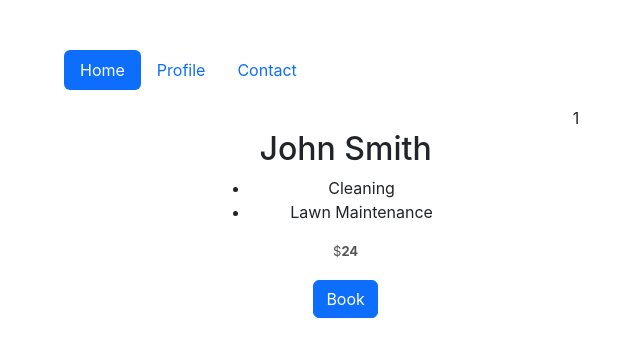
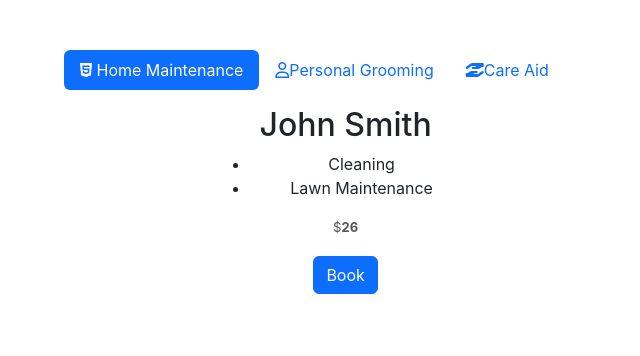
Before and after one commit to umarsalih/careio_react_frontend, a React (Create React App) app: page / in a window 1280 px wide. Shown: the top 356 px of the page, without its empty margins (64-704 px from the left). Built offline with nearby package versions, Linux system fonts and the light colour scheme.

Commit message:
add props

```diff
--- a/src/components/home/TabsPartners.jsx
+++ b/src/components/home/TabsPartners.jsx
@@ -1,29 +1,36 @@
 import React, { useState, useEffect, Fragment} from 'react';
+import PartnerCollection from '../partners/PartnersCollection';
 const TabsPartners = (props) => {
   return (
     <Fragment>
         <div className="care-tabs">
         <ul className="nav nav-pills mb-3" id="pills-tab" role="tablist">
             <li className="nav-item" role="presentation">
-                <button className="nav-link active" id="pills-home-tab" data-bs-toggle="pill" data-bs-target="#pills-home" type="button" role="tab" aria-controls="pills-home" aria-selected="true">Home</button>
+                <button className="nav-link active" id="care-maintenance-tab" data-bs-toggle="pill" data-bs-target="#care-maintenance" type="button" role="tab" aria-controls="care-maintenance" aria-selected="true">
+                    <i class="fa-brands fa-html5"></i> Home Maintenance
+                </button>
             </li>
             <li className="nav-item" role="presentation">
-                <button className="nav-link" id="pills-profile-tab" data-bs-toggle="pill" data-bs-target="#pills-profile" type="button" role="tab" aria-controls="pills-profile" aria-selected="false">Profile</button>
+                <button className="nav-link" id="care-grooming-tab" data-bs-toggle="pill" data-bs-target="#care-grooming" type="button" role="tab" aria-controls="care-grooming" aria-selected="false">
+                    <i class="fa-regular fa-user"></i>Personal Grooming
+                </button>
             </li>
             <li className="nav-item" role="presentation">
-                <button className="nav-link" id="pills-contact-tab" data-bs-toggle="pill" data-bs-target="#pills-contact" type="button" role="tab" aria-controls="pills-contact" aria-selected="false">Contact</button>
+                <button className="nav-link" id="care-aid" data-bs-toggle="pill" data-bs-target="#pills-contact" type="button" role="tab" aria-controls="pills-contact" aria-selected="false">
+                <i class="fa-solid fa-hand-holding-hand"></i>Care Aid
+                </button>
             </li>
         </ul>
 
         <div className="tab-content" id="pills-tabContent">
-            <div className="tab-pane fade show active" id="pills-home" role="tabpanel" aria-labelledby="pills-home-tab">
-                1
+            <div className="tab-pane fade show active" id="care-maintenance" role="tabpanel" aria-labelledby="care-maintenance-tab">
+                <PartnerCollection/>
             </div>
-            <div className="tab-pane fade" id="pills-profile" role="tabpanel" aria-labelledby="pills-profile-tab">
-                2
+            <div className="tab-pane fade" id="care-grooming" role="tabpanel" aria-labelledby="care-grooming-tab">
+                <PartnerCollection/>
             </div>
-            <div className="tab-pane fade" id="pills-contact" role="tabpanel" aria-labelledby="pills-contact-tab">
-                3
+            <div className="tab-pane fade" id="pills-contact" role="tabpanel" aria-labelledby="care-aid">
+                <PartnerCollection/>
             </div>
         </div>
 
--- a/src/components/pages/Home.jsx
+++ b/src/components/pages/Home.jsx
@@ -14,11 +14,6 @@ const Home = () => {
             </div>
             <div className="careio__body">
                 <TabsPartners/>
-                <PartnerCard
-                    name="John Smith"
-                    services={["Carpentry", "Moving"]}
-                    rate="26"
-                />
             </div>
             { /* end of careio__body */ }
             <div id="CareIOMOdals">
--- a/src/components/partners/PartnerCard.jsx
+++ b/src/components/partners/PartnerCard.jsx
@@ -1,7 +1,12 @@
 import React, { useState, useEffect, Fragment} from 'react';
 
-const PartnerCard = (props) => {
-    const {name, services, price} = props
+const PartnerCard = ({
+        name = "John Smith",
+        services = ["Carpentry", "Moving"],
+        rate = 26
+    }) => {
+
+
   return (
     <Fragment>
         <div className="partner-1 col-md-6 d-flex">
@@ -9,12 +14,12 @@ const PartnerCard = (props) => {
                 {/* <img src="images\demo-prof.jpg" alt="Service Provider Img"/> */}
             </div>
             <div className="content-right">
-                <h2 className="partner-name">{name}</h2>
+                <h2 className="partner-name">{ name }</h2>
                 <ul className="partner-services">
                     <li>Cleaning</li>
                     <li>Lawn Maintenance</li>
                 </ul>
-                <p>$<strong>24</strong></p>
+                <p>$<strong>{rate} </strong></p>
                 <button
                     type="button"
                     className="btn btn-primary"
--- /dev/null
+++ b/src/components/partners/PartnersCollection.jsx
@@ -0,0 +1,13 @@
+import { Fragment } from 'react'
+import PartnerCard from './PartnerCard'
+
+const PartnerCollection = () =>{
+    return(
+        <Fragment>
+            <PartnerCard/>
+        </Fragment>
+
+    )
+}
+
+export default PartnerCollection
```
